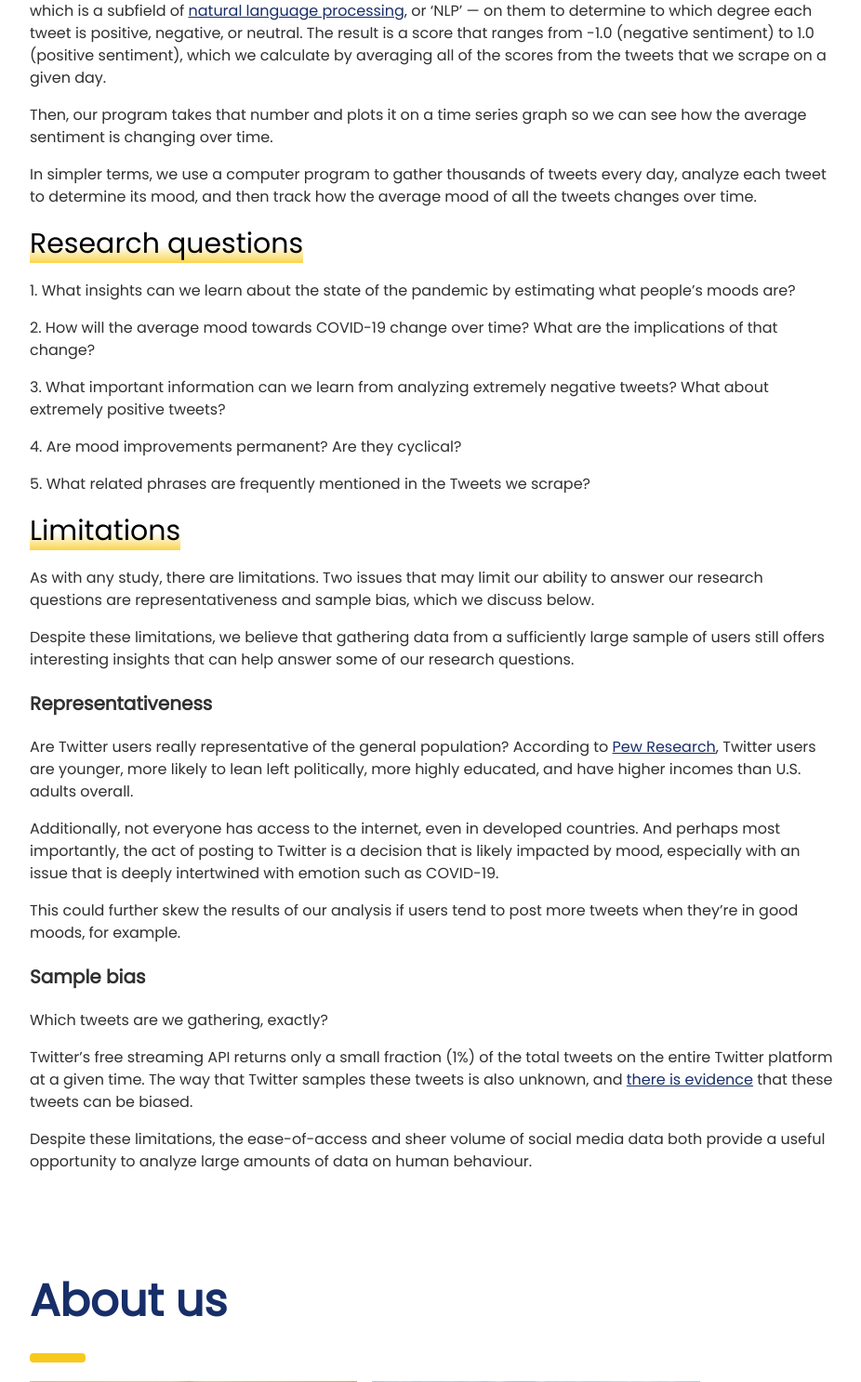
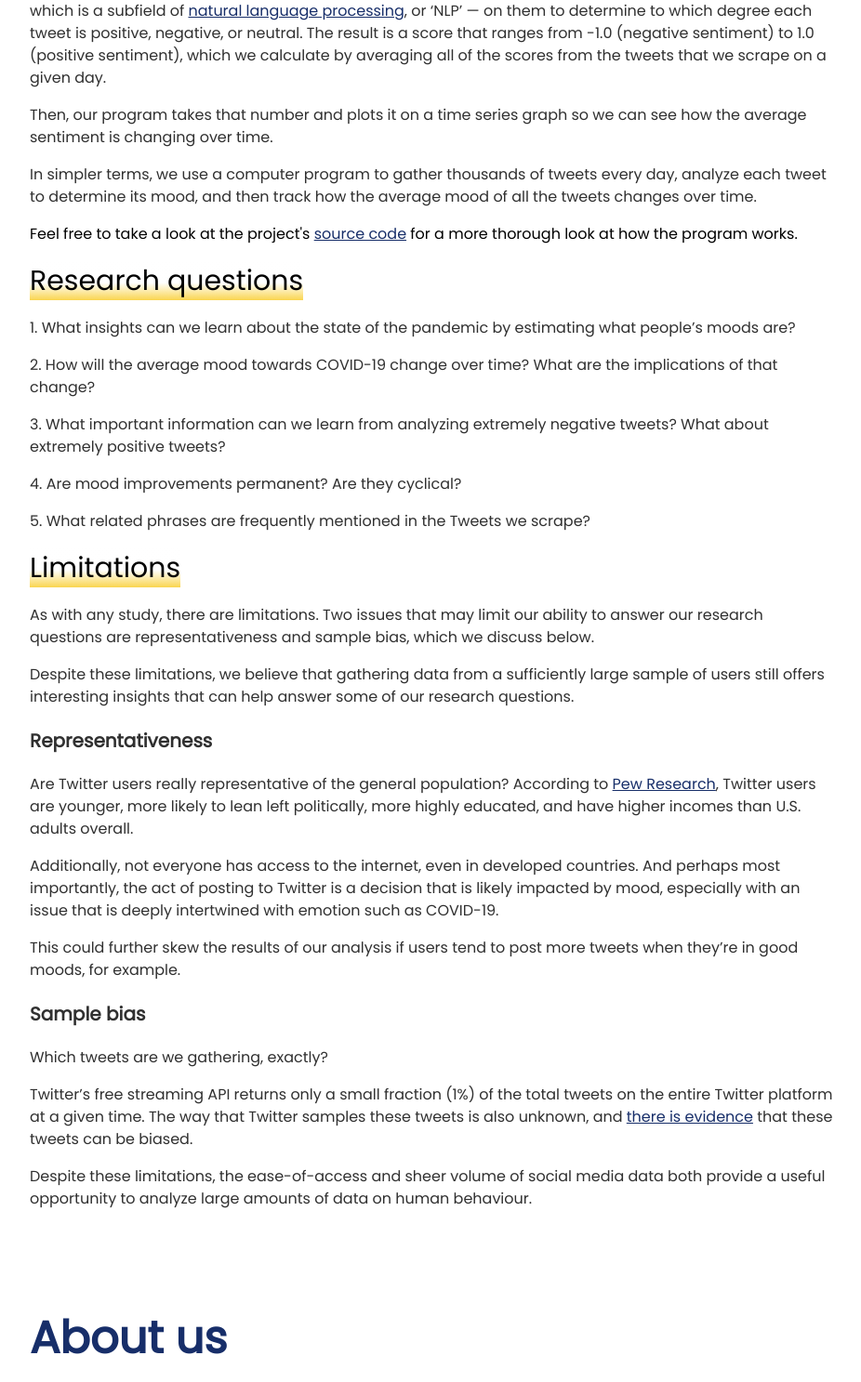
Before and after one commit to aidanwc/Covid-Sentiment, a Django app: page / in a window 1280 px wide. Shown: the part 2076-3563 px from the top of the page at 93% size, without its empty margins (324-1250 px from the left). Run offline with Django 3.2, Linux system fonts and the light colour scheme; data comes from the database, SQL or seed files in the repository; data that the repository does not hold is empty; some libraries are stand-ins or nearby versions.

Commit message:
Added link to Github source code

```diff
--- a/sentiment/templates/sentiment/index.html
+++ b/sentiment/templates/sentiment/index.html
@@ -111,10 +111,12 @@ li{color: rgb(48, 48, 48);}
 
       <p> Then, our program takes that number and plots it on a time series graph so we can
       see how the average sentiment is changing over time.
-    </p>
-    <p>
-      In simpler terms, we use a computer program to gather thousands of tweets every day, analyze each tweet to determine its mood,
-      and then track how the average mood of all the tweets changes over time.
+      <p>
+        In simpler terms, we use a computer program to gather thousands of tweets every day, analyze each tweet to determine its mood,
+        and then track how the average mood of all the tweets changes over time.
+      </p>
+
+    </p> Feel free to take a look at the project's <a style="color:#172e69" href="https://github.com/aidanwc/Covid-Sentiment" >source code</a> for a more thorough look at how the program works.
     </p>
 
     <h2 style="background-image: linear-gradient(0deg,rgba(248, 201, 29, 0.781),rgb(255, 255, 255) 45%,rgba(248, 247, 247, 0.014) 0); display: inline;">Research questions</h3>
```
